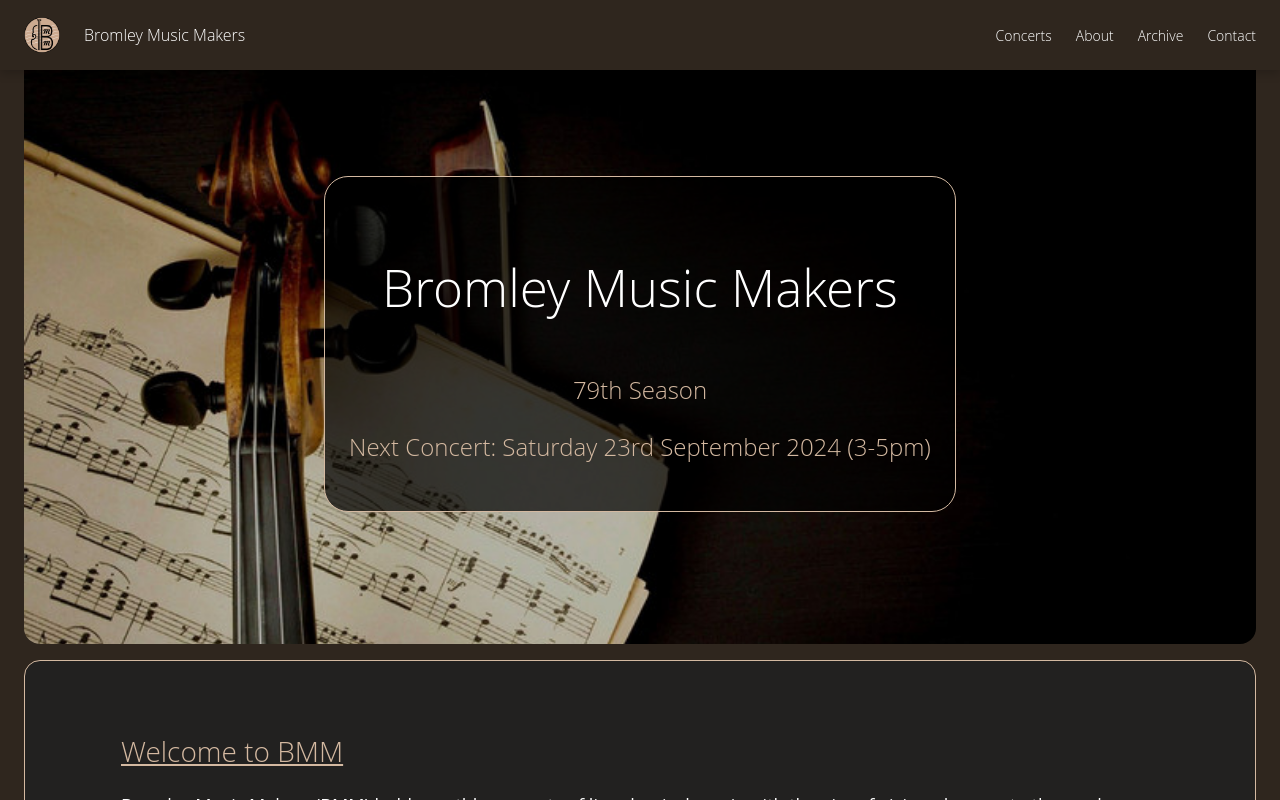
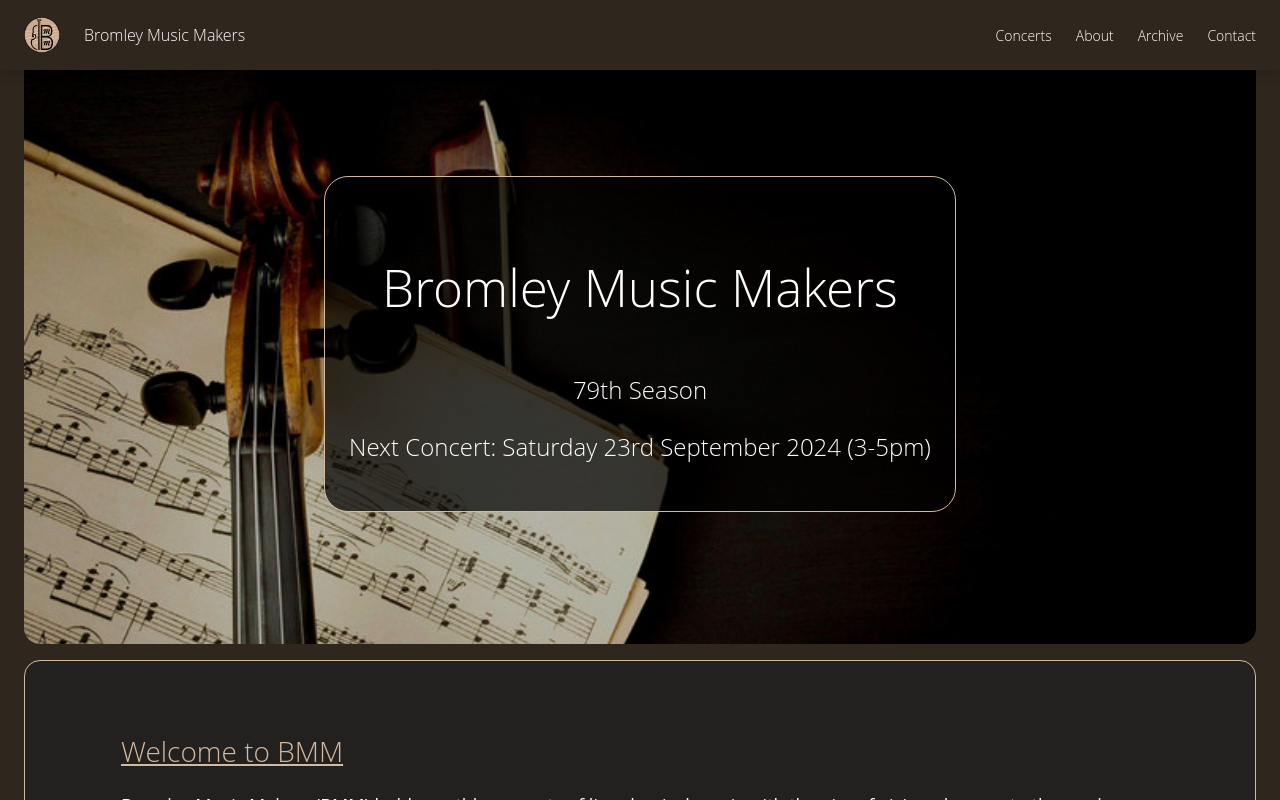
Before and after one commit to silkster87/react-bmm-website, a React (Create React App) app: page / in a window 1280 px wide. Shown: the top 800 px of the page. Built offline with nearby package versions, Linux system fonts and the light colour scheme; no server answers.

Commit message:
keep the white text

```diff
--- a/src/styles/Banner.scss
+++ b/src/styles/Banner.scss
@@ -30,7 +30,6 @@
 
     .smallprint {
       font-size: 24px;
-      color: colors.$nav-highlighted-text;
     }
   }
 }
```
